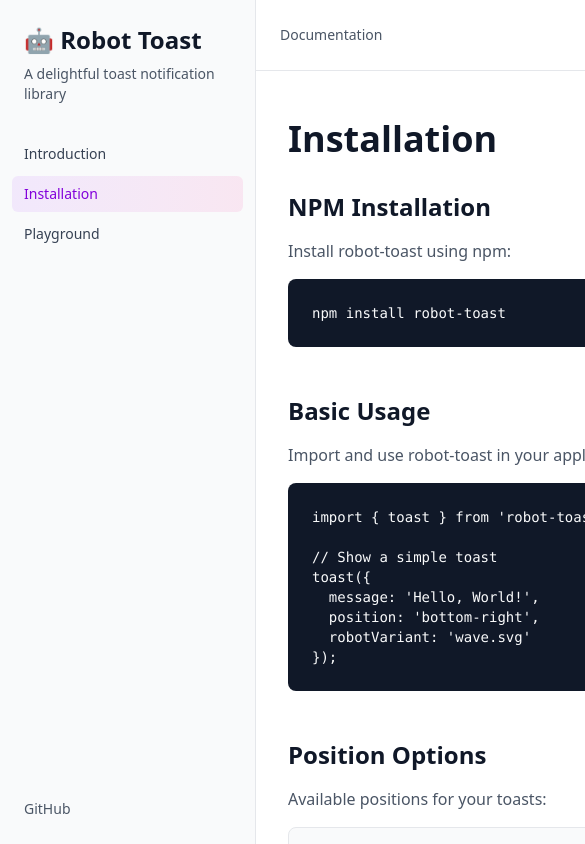
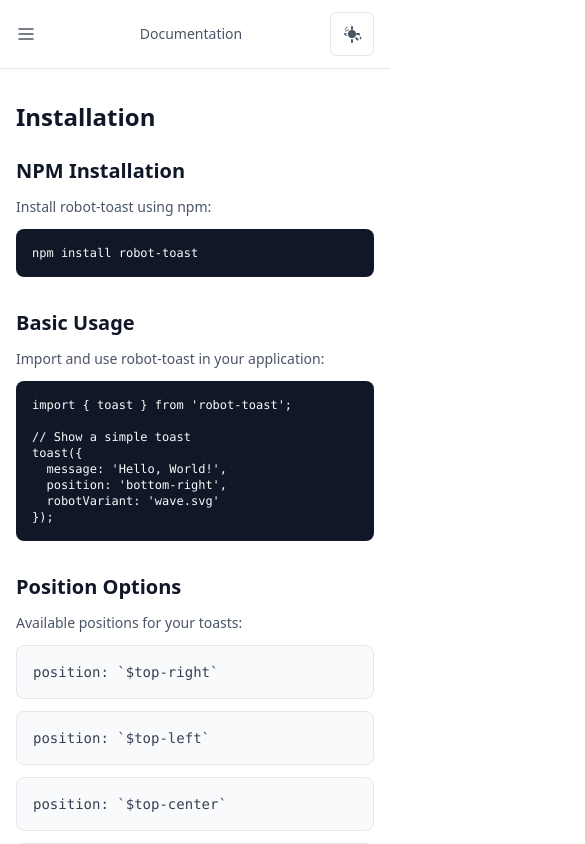
Before and after one commit to Pratham2703005/robot-toast, a Next.js app: page /installation in a window 390 px wide. Shown: the top 844 px of the page, 585 px wide, since content can reach past the window. Built offline with nearby package versions, Linux system fonts and the light colour scheme.

Commit message:
feat: responsivnes

```diff
--- a/app/components/SettingsPanel.tsx
+++ b/app/components/SettingsPanel.tsx
@@ -28,7 +28,7 @@ export function SettingsPanel({ state, set }: Props) {
 
       {/* ── Appearance ───────────────────────────────────────────────────── */}
       <AccordionItem label="Appearance" defaultOpen>
-        <div className="grid grid-cols-2 gap-3">
+        <div className="grid grid-cols-1 sm:grid-cols-2 gap-3">
           <Field label="Type">
             <Select
               value={state.type}
@@ -82,7 +82,7 @@ export function SettingsPanel({ state, set }: Props) {
 
       {/* ── Timing ───────────────────────────────────────────────────────── */}
       <AccordionItem label="Timing">
-        <div className="grid grid-cols-2 gap-3">
+        <div className="grid grid-cols-1 sm:grid-cols-2 gap-3">
           <Field label="Auto Close (ms)" hint="0 = stays open">
             <NumberInput
               value={state.autoClose}
--- /dev/null
+++ b/app/components/Shell.tsx
@@ -0,0 +1,62 @@
+'use client';
+
+import { useState, useCallback, useEffect } from 'react';
+import { usePathname } from 'next/navigation';
+import { Sidebar } from './Sidebar';
+import { ThemeToggle } from './ThemeToggle';
+
+export function Shell({ children }: { children: React.ReactNode }) {
+  const [sidebarOpen, setSidebarOpen] = useState(false);
+  const pathname = usePathname();
+
+  // Close sidebar on route change (mobile)
+  useEffect(() => {
+    setSidebarOpen(false);
+  }, [pathname]);
+
+  // Lock body scroll when sidebar is open on mobile
+  useEffect(() => {
+    if (sidebarOpen) {
+      document.body.style.overflow = 'hidden';
+    } else {
+      document.body.style.overflow = '';
+    }
+    return () => { document.body.style.overflow = ''; };
+  }, [sidebarOpen]);
+
+  const openSidebar  = useCallback(() => setSidebarOpen(true), []);
+  const closeSidebar = useCallback(() => setSidebarOpen(false), []);
+
+  return (
+    <div className="flex min-h-screen">
+      <Sidebar open={sidebarOpen} onClose={closeSidebar} />
+
+      <div className="flex-1 lg:ml-64 w-full min-w-0">
+        {/* Header */}
+        <header className="sticky top-0 z-30 border-b border-gray-200 bg-white/95 backdrop-blur dark:border-gray-800 dark:bg-black/95 px-4 sm:px-6 py-3 sm:py-4 flex items-center justify-between gap-3">
+          {/* Hamburger – mobile only */}
+          <button
+            type="button"
+            onClick={openSidebar}
+            className="p-2 -ml-2 rounded-md text-gray-600 hover:text-gray-900 hover:bg-gray-100 dark:text-gray-400 dark:hover:text-white dark:hover:bg-gray-800 transition-colors lg:hidden"
+            aria-label="Open menu"
+          >
+            <svg width="20" height="20" viewBox="0 0 20 20" fill="none" stroke="currentColor" strokeWidth="1.6" strokeLinecap="round">
+              <path d="M3 5h14M3 10h14M3 15h14" />
+            </svg>
+          </button>
+
+          <h1 className="text-sm font-medium text-gray-600 dark:text-gray-400 truncate">
+            Documentation
+          </h1>
+
+          <ThemeToggle />
+        </header>
+
+        <main className="min-h-screen bg-white dark:bg-black">
+          {children}
+        </main>
+      </div>
+    </div>
+  );
+}
--- a/app/components/Sidebar.tsx
+++ b/app/components/Sidebar.tsx
@@ -9,11 +9,47 @@ const navLinks = [
   { label: 'Playground', href: '/playground' },
 ];
 
-export function Sidebar() {
+interface SidebarProps {
+  open?: boolean;
+  onClose?: () => void;
+}
+
+export function Sidebar({ open = false, onClose }: SidebarProps) {
   const pathname = usePathname();
 
   return (
-    <aside className="fixed left-0 top-0 h-screen w-64 border-r border-gray-200 bg-gray-50 pt-6 dark:border-gray-800 dark:bg-gray-950">
+    <>
+      {/* Backdrop – mobile only */}
+      <div
+        className={`fixed inset-0 z-40 bg-black/40 backdrop-blur-sm transition-opacity duration-300 lg:hidden ${
+          open ? 'opacity-100 pointer-events-auto' : 'opacity-0 pointer-events-none'
+        }`}
+        onClick={onClose}
+        aria-hidden
+      />
+
+      {/* Drawer */}
+      <aside
+        className={`
+          fixed left-0 top-0 z-50 h-screen w-72 border-r border-gray-200 bg-gray-50 pt-6
+          dark:border-gray-800 dark:bg-gray-950
+          transition-transform duration-300 ease-out
+          lg:translate-x-0 lg:w-64
+          ${open ? 'translate-x-0' : '-translate-x-full'}
+        `}
+      >
+        {/* Close button – mobile only */}
+        <button
+          type="button"
+          onClick={onClose}
+          className="absolute top-4 right-4 p-1.5 rounded-md text-gray-500 hover:text-gray-900 dark:text-gray-400 dark:hover:text-white hover:bg-gray-200 dark:hover:bg-gray-800 transition-colors lg:hidden"
+          aria-label="Close sidebar"
+        >
+          <svg width="18" height="18" viewBox="0 0 18 18" fill="none" stroke="currentColor" strokeWidth="1.5" strokeLinecap="round">
+            <path d="M4.5 4.5l9 9M13.5 4.5l-9 9" />
+          </svg>
+        </button>
+
         <div className="px-6">
           <h1 className="text-2xl font-bold text-gray-900 dark:text-white">
             🤖 Robot Toast
@@ -30,7 +66,8 @@ export function Sidebar() {
               <Link
                 key={link.href}
                 href={link.href}
-              className={`block rounded-md px-3 py-2 text-sm font-medium transition-colors ${
+                onClick={onClose}
+                className={`block rounded-md px-3 py-2.5 text-sm font-medium transition-colors ${
                   isActive
                     ? 'bg-linear-to-r from-purple-500/10 to-pink-500/10 text-purple-700 dark:text-purple-300'
                     : 'text-gray-700 hover:bg-gray-200 dark:text-gray-300 dark:hover:bg-gray-800'
@@ -53,5 +90,6 @@ export function Sidebar() {
           </a>
         </div>
       </aside>
+    </>
   );
 }
--- a/app/globals.css
+++ b/app/globals.css
@@ -12,12 +12,21 @@
 
 body {
   @apply bg-white text-gray-900 dark:bg-black dark:text-white;
+  -webkit-text-size-adjust: 100%;
+  -webkit-tap-highlight-color: transparent;
 }
 
 /* Scrollbar styling */
 ::-webkit-scrollbar {
-  width: 8px;
-  height: 8px;
+  width: 6px;
+  height: 6px;
+}
+
+@media (min-width: 640px) {
+  ::-webkit-scrollbar {
+    width: 8px;
+    height: 8px;
+  }
 }
 
 ::-webkit-scrollbar-track {
@@ -38,6 +47,16 @@ input[type="number"],
 select,
 textarea {
   @apply transition-colors;
+  font-size: 16px; /* prevents iOS zoom on focus */
+}
+
+@media (min-width: 640px) {
+  input[type="text"],
+  input[type="number"],
+  select,
+  textarea {
+    font-size: inherit;
+  }
 }
 
 input[type="checkbox"] {
@@ -48,4 +67,33 @@ input[type="checkbox"] {
 /* Button styling */
 button {
   @apply transition-all;
+  -webkit-tap-highlight-color: transparent;
 }
+
+/* Safe area padding for notched devices */
+@supports (padding: env(safe-area-inset-bottom)) {
+  .safe-bottom {
+    padding-bottom: env(safe-area-inset-bottom);
+  }
+}
+
+/* Prevent horizontal overflow on mobile */
+html, body {
+  overflow-x: hidden;
+  max-width: 100vw;
+}
+
+/* Touch-friendly tap targets */
+@media (max-width: 639px) {
+  a, button, select, [role="button"] {
+    min-height: 44px;
+    min-width: 44px;
+  }
+
+  /* Allow smaller toggles and icons */
+  label > span:first-child,
+  .shrink-0 {
+    min-height: auto;
+    min-width: auto;
+  }
+}
--- a/app/installation/page.tsx
+++ b/app/installation/page.tsx
@@ -1,33 +1,33 @@
 export default function Installation() {
   return (
-    <div className="px-8 py-12 max-w-4xl mx-auto">
-      <h1 className="text-4xl font-bold text-gray-900 dark:text-white mb-8">
+    <div className="px-4 sm:px-6 md:px-8 py-8 sm:py-12 max-w-4xl mx-auto">
+      <h1 className="text-2xl sm:text-3xl md:text-4xl font-bold text-gray-900 dark:text-white mb-6 sm:mb-8">
         Installation
       </h1>
 
       {/* NPM Installation */}
-      <div className="mb-12">
-        <h2 className="text-2xl font-bold text-gray-900 dark:text-white mb-4">
+      <div className="mb-8 sm:mb-12">
+        <h2 className="text-xl sm:text-2xl font-bold text-gray-900 dark:text-white mb-3 sm:mb-4">
           NPM Installation
         </h2>
-        <p className="text-gray-600 dark:text-gray-400 mb-4">
+        <p className="text-gray-600 dark:text-gray-400 mb-3 sm:mb-4 text-sm sm:text-base">
           Install robot-toast using npm:
         </p>
-        <div className="bg-gray-900 dark:bg-gray-950 text-gray-50 rounded-lg p-6 overflow-x-auto">
-          <pre className="font-mono text-sm">npm install robot-toast</pre>
+        <div className="bg-gray-900 dark:bg-gray-950 text-gray-50 rounded-lg p-4 sm:p-6 overflow-x-auto">
+          <pre className="font-mono text-xs sm:text-sm">npm install robot-toast</pre>
         </div>
       </div>
 
       {/* Basic Usage */}
-      <div className="mb-12">
-        <h2 className="text-2xl font-bold text-gray-900 dark:text-white mb-4">
+      <div className="mb-8 sm:mb-12">
+        <h2 className="text-xl sm:text-2xl font-bold text-gray-900 dark:text-white mb-3 sm:mb-4">
           Basic Usage
         </h2>
-        <p className="text-gray-600 dark:text-gray-400 mb-4">
+        <p className="text-gray-600 dark:text-gray-400 mb-3 sm:mb-4 text-sm sm:text-base">
           Import and use robot-toast in your application:
         </p>
-        <div className="bg-gray-900 dark:bg-gray-950 text-gray-50 rounded-lg p-6 overflow-x-auto">
-          <pre className="font-mono text-sm">
+        <div className="bg-gray-900 dark:bg-gray-950 text-gray-50 rounded-lg p-4 sm:p-6 overflow-x-auto">
+          <pre className="font-mono text-xs sm:text-sm">
 {`import { toast } from 'robot-toast';
 
 // Show a simple toast
@@ -41,14 +41,14 @@ toast({
       </div>
 
       {/* Position Options */}
-      <div className="mb-12">
-        <h2 className="text-2xl font-bold text-gray-900 dark:text-white mb-4">
+      <div className="mb-8 sm:mb-12">
+        <h2 className="text-xl sm:text-2xl font-bold text-gray-900 dark:text-white mb-3 sm:mb-4">
           Position Options
         </h2>
-        <p className="text-gray-600 dark:text-gray-400 mb-4">
+        <p className="text-gray-600 dark:text-gray-400 mb-3 sm:mb-4 text-sm sm:text-base">
           Available positions for your toasts:
         </p>
-        <div className="grid md:grid-cols-2 gap-4">
+        <div className="grid grid-cols-1 sm:grid-cols-2 gap-3 sm:gap-4">
           {[
             'top-right',
             'top-left',
@@ -68,14 +68,14 @@ toast({
       </div>
 
       {/* Robot Variants */}
-      <div className="mb-12">
-        <h2 className="text-2xl font-bold text-gray-900 dark:text-white mb-4">
+      <div className="mb-8 sm:mb-12">
+        <h2 className="text-xl sm:text-2xl font-bold text-gray-900 dark:text-white mb-3 sm:mb-4">
           Available Robot Variants
         </h2>
-        <p className="text-gray-600 dark:text-gray-400 mb-4">
+        <p className="text-gray-600 dark:text-gray-400 mb-3 sm:mb-4 text-sm sm:text-base">
           Choose from 16 adorable robot characters:
         </p>
-        <div className="grid md:grid-cols-2 gap-3">
+        <div className="grid grid-cols-1 sm:grid-cols-2 gap-2 sm:gap-3">
           {[
             'angry.svg',
             'angry2.svg',
@@ -106,11 +106,11 @@ toast({
       </div>
 
       {/* Toast Types */}
-      <div className="mb-12">
-        <h2 className="text-2xl font-bold text-gray-900 dark:text-white mb-4">
+      <div className="mb-8 sm:mb-12">
+        <h2 className="text-xl sm:text-2xl font-bold text-gray-900 dark:text-white mb-3 sm:mb-4">
           Toast Types
         </h2>
-        <p className="text-gray-600 dark:text-gray-400 mb-4">
+        <p className="text-gray-600 dark:text-gray-400 mb-3 sm:mb-4 text-sm sm:text-base">
           Different toast types for different messages:
         </p>
         <div className="space-y-3">
@@ -140,14 +140,14 @@ toast({
       </div>
 
       {/* Themes */}
-      <div className="mb-12">
-        <h2 className="text-2xl font-bold text-gray-900 dark:text-white mb-4">
+      <div className="mb-8 sm:mb-12">
+        <h2 className="text-xl sm:text-2xl font-bold text-gray-900 dark:text-white mb-3 sm:mb-4">
           Themes
         </h2>
-        <p className="text-gray-600 dark:text-gray-400 mb-4">
+        <p className="text-gray-600 dark:text-gray-400 mb-3 sm:mb-4 text-sm sm:text-base">
           Three beautiful themes to match your design:
         </p>
-        <div className="grid md:grid-cols-3 gap-4">
+        <div className="grid grid-cols-1 sm:grid-cols-3 gap-3 sm:gap-4">
           <ThemeCard
             name="Light"
             description="Clean white background with subtle shadows"
@@ -167,8 +167,8 @@ toast({
       </div>
 
       {/* Config Options */}
-      <div className="mb-12">
-        <h2 className="text-2xl font-bold text-gray-900 dark:text-white mb-4">
+      <div className="mb-8 sm:mb-12">
+        <h2 className="text-xl sm:text-2xl font-bold text-gray-900 dark:text-white mb-3 sm:mb-4">
           Configuration Options
         </h2>
         <div className="space-y-3">
@@ -187,7 +187,7 @@ toast({
               key={key}
               className="rounded-lg border border-gray-200 dark:border-gray-800 p-4 bg-gray-50 dark:bg-gray-900"
             >
-              <div className="flex items-start justify-between gap-4">
+              <div className="flex flex-col sm:flex-row sm:items-start sm:justify-between gap-2 sm:gap-4">
                 <div className="flex-1">
                   <div className="font-mono font-semibold text-gray-900 dark:text-white">
                     {key}
@@ -196,7 +196,7 @@ toast({
                     {desc}
                   </div>
                 </div>
-                <div className="text-right text-sm">
+                <div className="text-left sm:text-right text-sm">
                   <div className="text-gray-600 dark:text-gray-400">{value}</div>
                   <div className="text-xs text-gray-500 dark:text-gray-500 mt-1">
                     default: {defaultValue}
@@ -209,12 +209,12 @@ toast({
       </div>
 
       {/* Full Example */}
-      <div className="bg-linear-to-br from-purple-50 to-pink-50 dark:from-gray-900 dark:to-gray-800 rounded-lg p-8 mb-12">
-        <h2 className="text-2xl font-bold text-gray-900 dark:text-white mb-4">
+      <div className="bg-linear-to-br from-purple-50 to-pink-50 dark:from-gray-900 dark:to-gray-800 rounded-lg p-5 sm:p-8 mb-8 sm:mb-12">
+        <h2 className="text-xl sm:text-2xl font-bold text-gray-900 dark:text-white mb-3 sm:mb-4">
           Complete Example
         </h2>
-        <div className="bg-gray-900 dark:bg-gray-950 text-gray-50 rounded-lg p-6 overflow-x-auto mt-4">
-          <pre className="font-mono text-sm">
+        <div className="bg-gray-900 dark:bg-gray-950 text-gray-50 rounded-lg p-4 sm:p-6 overflow-x-auto mt-3 sm:mt-4">
+          <pre className="font-mono text-xs sm:text-sm">
 {`import { toast } from 'robot-toast';
 
 // Success notification with all options
--- a/app/layout.tsx
+++ b/app/layout.tsx
@@ -2,8 +2,7 @@ import type { Metadata } from "next";
 import { Geist, Geist_Mono } from "next/font/google";
 import "./globals.css";
 import { ThemeProvider } from "./components/ThemeProvider";
-import { Sidebar } from "./components/Sidebar";
-import { ThemeToggle } from "./components/ThemeToggle";
+import { Shell } from "./components/Shell";
 
 const geistSans = Geist({
   variable: "--font-geist-sans",
@@ -27,22 +26,14 @@ export default function RootLayout({
 }>) {
   return (
     <html lang="en" suppressHydrationWarning className="scroll-smooth">
+      <head>
+        <meta name="viewport" content="width=device-width, initial-scale=1, viewport-fit=cover" />
+      </head>
       <body className={`${geistSans.variable} ${geistMono.variable} antialiased bg-white text-gray-900 dark:bg-black dark:text-white transition-colors`}>
         <ThemeProvider>
-          <div className="flex">
-            <Sidebar />
-            <div className="flex-1 ml-64">
-              <header className="sticky top-0 border-b border-gray-200 bg-white/95 backdrop-blur dark:border-gray-800 dark:bg-black/95 px-6 py-4 flex items-center justify-between z-40">
-                <h1 className="text-sm font-medium text-gray-600 dark:text-gray-400">
-                  Documentation
-                </h1>
-                <ThemeToggle />
-              </header>
-              <main className="min-h-screen bg-white dark:bg-black">
-                {children}
-              </main>
-            </div>
-          </div>
+          <Shell>
+            {children}
+          </Shell>
         </ThemeProvider>
       </body>
     </html>
```
Also changed, not shown: app/components/CodePreview.tsx (+8 -8 lines), app/page.tsx (+16 -16 lines), app/playground/page.tsx (+15 -13 lines). Lines whose indentation alone changed are shown as unchanged.
